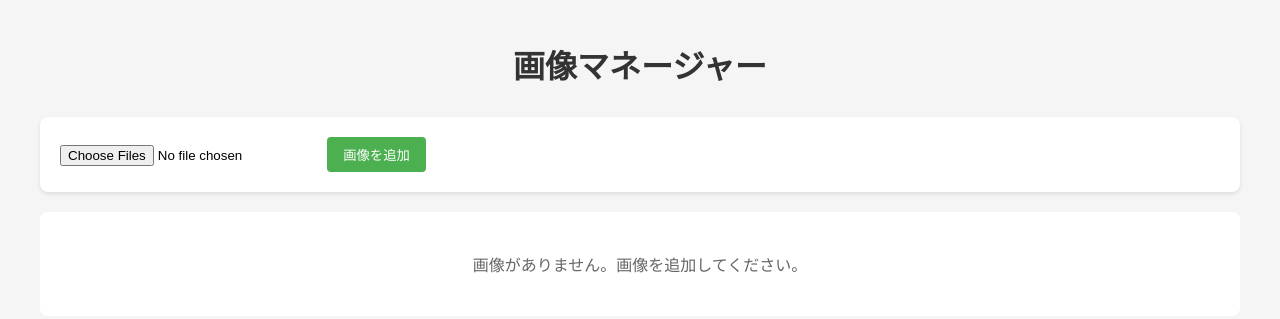
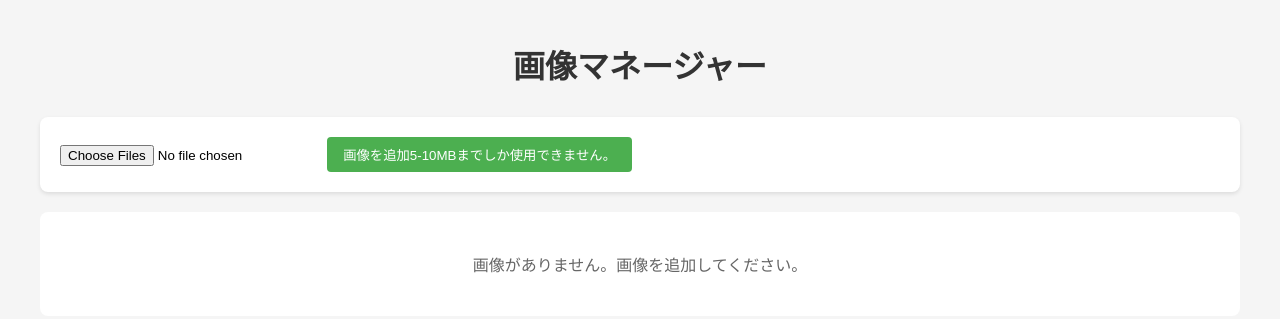
Before and after one commit to mentalsam/photo-gallery, a plain HTML site: page index.html in a window 1280 px wide. Drawn offline with Linux system fonts and the light colour scheme.

Commit message:
Update index.html

```diff
--- a/index.html
+++ b/index.html
@@ -95,7 +95,7 @@
     <div class="container">
         <div class="controls">
             <input type="file" id="image-input" accept="image/*" multiple>
-            <button id="add-button">画像を追加</button>
+            <button id="add-button">画像を追加5-10MBまでしか使用できません。</button>
         </div>
 
         <div class="image-container" id="image-container">
```
